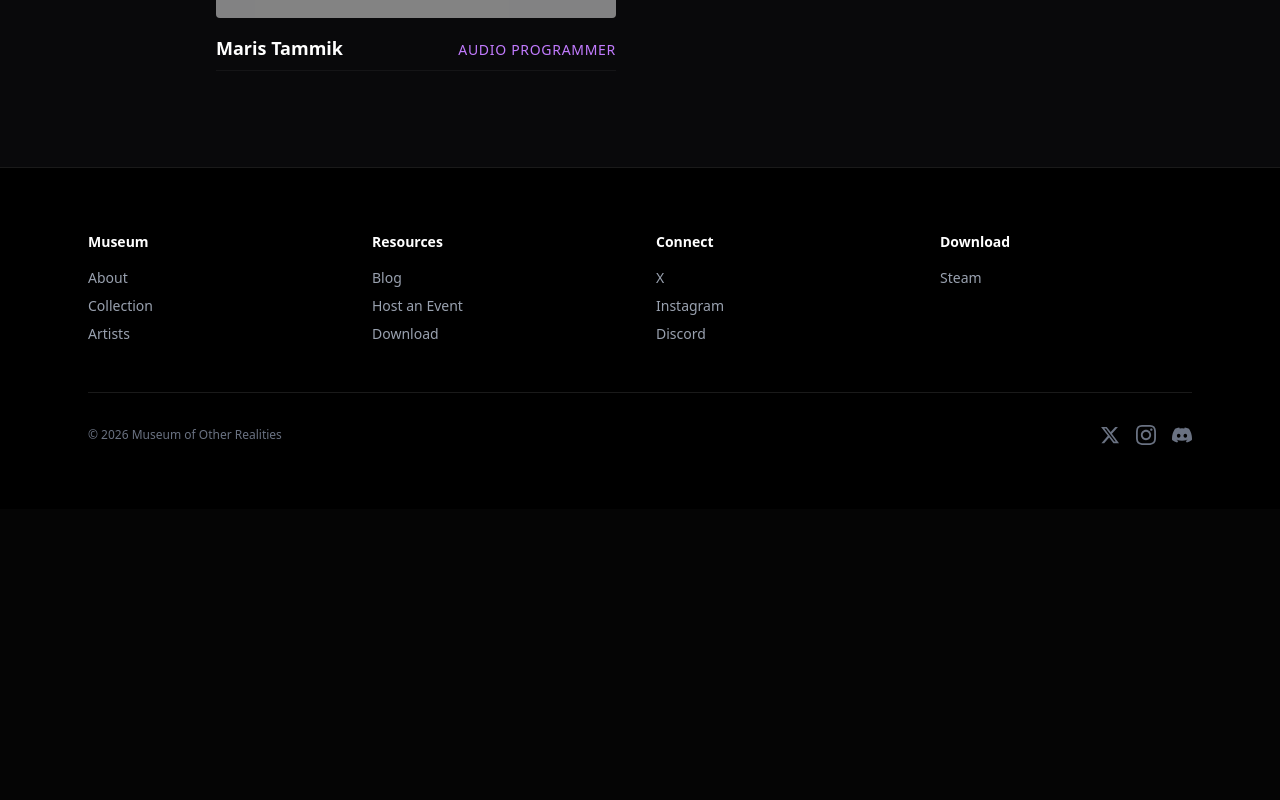
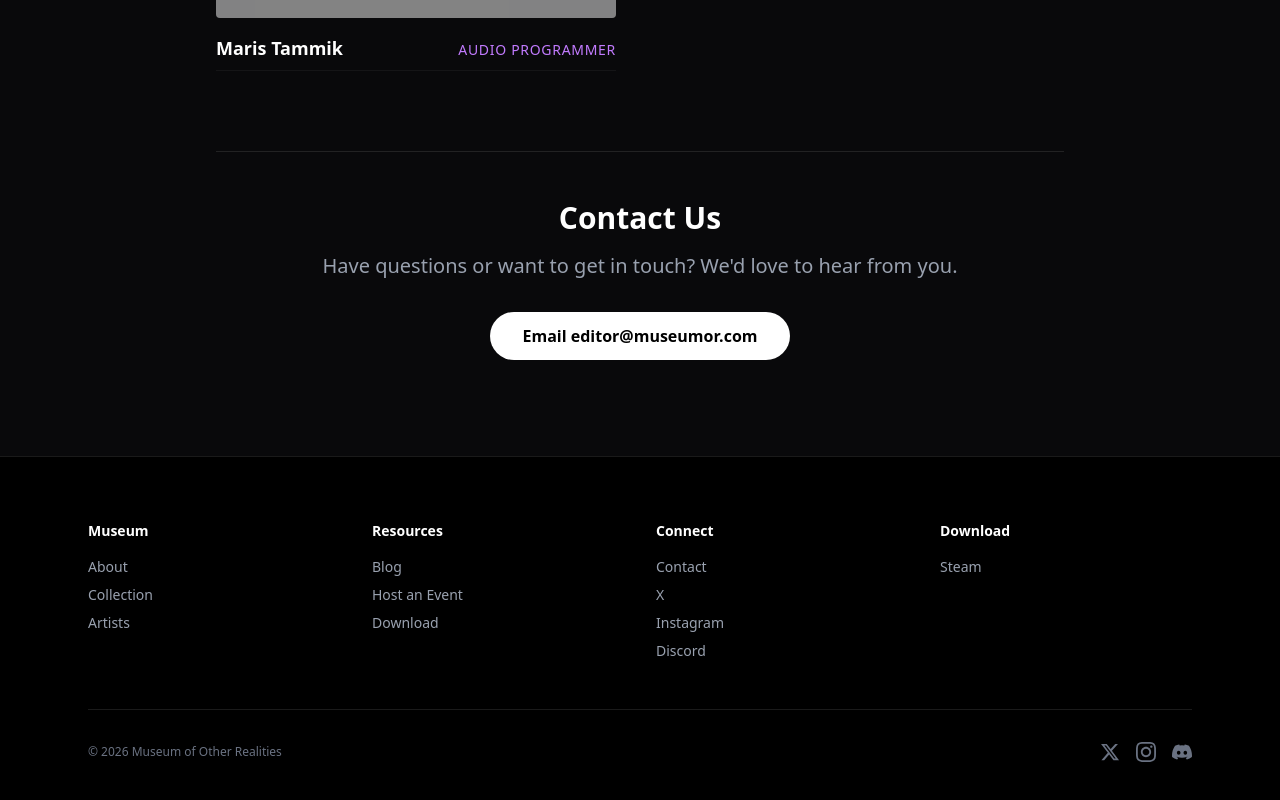
Before and after one commit to museumor/mor-new, a Next.js app: page /mor-new/about in a window 1280 px wide. Shown: the part 2575-3375 px from the top of the page. Before the commit the page ends 3084 px from the top, so only its background shows below. Built offline with nearby package versions, Linux system fonts and the light colour scheme; grey boxes are pictures that could not be loaded.

Commit message:
feat: contact links

```diff
--- a/src/app/about/page.tsx
+++ b/src/app/about/page.tsx
@@ -40,6 +40,19 @@ export default function AboutPage() {
             ))}
           </div>
         </section>
+
+        <section className="mt-20 pt-12 border-t border-white/10 text-center">
+          <h2 className="text-3xl font-bold mb-4 text-white">Contact Us</h2>
+          <p className="text-xl text-gray-400 mb-8">
+            Have questions or want to get in touch? We&apos;d love to hear from you.
+          </p>
+          <a
+            href="mailto:editor@museumor.com"
+            className="inline-block bg-white text-black px-8 py-3 rounded-full font-bold hover:bg-purple-400 hover:text-white transition-all duration-300"
+          >
+            Email editor@museumor.com
+          </a>
+        </section>
       </div>
     </div>
   );
--- a/src/app/download/page.tsx
+++ b/src/app/download/page.tsx
@@ -1,6 +1,7 @@
 'use client';
 
 import { useEffect } from 'react';
+import Link from 'next/link';
 
 export default function DownloadPage() {
 
@@ -27,9 +28,9 @@ export default function DownloadPage() {
           <span>Continue to Steam</span>
         </a>
 
-        <a href="/" className="text-sm text-gray-500 hover:text-white mt-4 underline">
+        <Link href="/" className="text-sm text-gray-500 hover:text-white mt-4 underline">
           Return to Homepage
-        </a>
+        </Link>
       </div>
     </div>
   );
--- a/src/app/host-an-event/page.tsx
+++ b/src/app/host-an-event/page.tsx
@@ -7,7 +7,7 @@ export default function HostEventPage() {
         <section className="mb-16">
           <p className="text-xl leading-relaxed mb-6">
             The Museum of Other Realities is the perfect venue for your next virtual event.
-            Whether it's an exhibition opening, a festival, or a private gathering, we offer a unique, immersive space that defies the laws of physics.
+            Whether it&apos;s an exhibition opening, a festival, or a private gathering, we offer a unique, immersive space that defies the laws of physics.
           </p>
         </section>
 
@@ -23,10 +23,13 @@ export default function HostEventPage() {
           </div>
           <div className="bg-zinc-900 p-8 rounded-xl border border-white/10">
             <h3 className="text-xl font-bold text-white mb-6">Get in Touch</h3>
-            <p className="mb-6 text-sm text-gray-400">Fill out our event request form or email us directly.</p>
-            <button className="w-full py-3 bg-white text-black font-bold uppercase tracking-widest rounded hover:bg-purple-500 hover:text-white transition-colors">
+            <p className="mb-6 text-sm text-gray-400">Email us to discuss your event requirements.</p>
+            <a
+              href="mailto:editor@museumor.com"
+              className="block w-full py-3 bg-white text-black text-center font-bold uppercase tracking-widest rounded hover:bg-purple-500 hover:text-white transition-colors"
+            >
               Contact Us
-            </button>
+            </a>
           </div>
         </section>
       </div>
--- a/src/components/Footer.tsx
+++ b/src/components/Footer.tsx
@@ -24,6 +24,7 @@ export default function Footer() {
           <div>
             <h3 className="text-sm font-semibold text-white mb-4">Connect</h3>
             <ul className="space-y-2 text-sm text-gray-400">
+              <li><a href="mailto:editor@museumor.com" className="hover:text-white transition-colors">Contact</a></li>
               <li><a href="https://x.com/MuseumOR" target="_blank" rel="noopener noreferrer" className="hover:text-white transition-colors">X</a></li>
               <li><a href="https://www.instagram.com/museumofotherrealities/" target="_blank" rel="noopener noreferrer" className="hover:text-white transition-colors">Instagram</a></li>
               <li><a href="https://discord.com/invite/Xmr2wXR" target="_blank" rel="noopener noreferrer" className="hover:text-white transition-colors">Discord</a></li>
```
